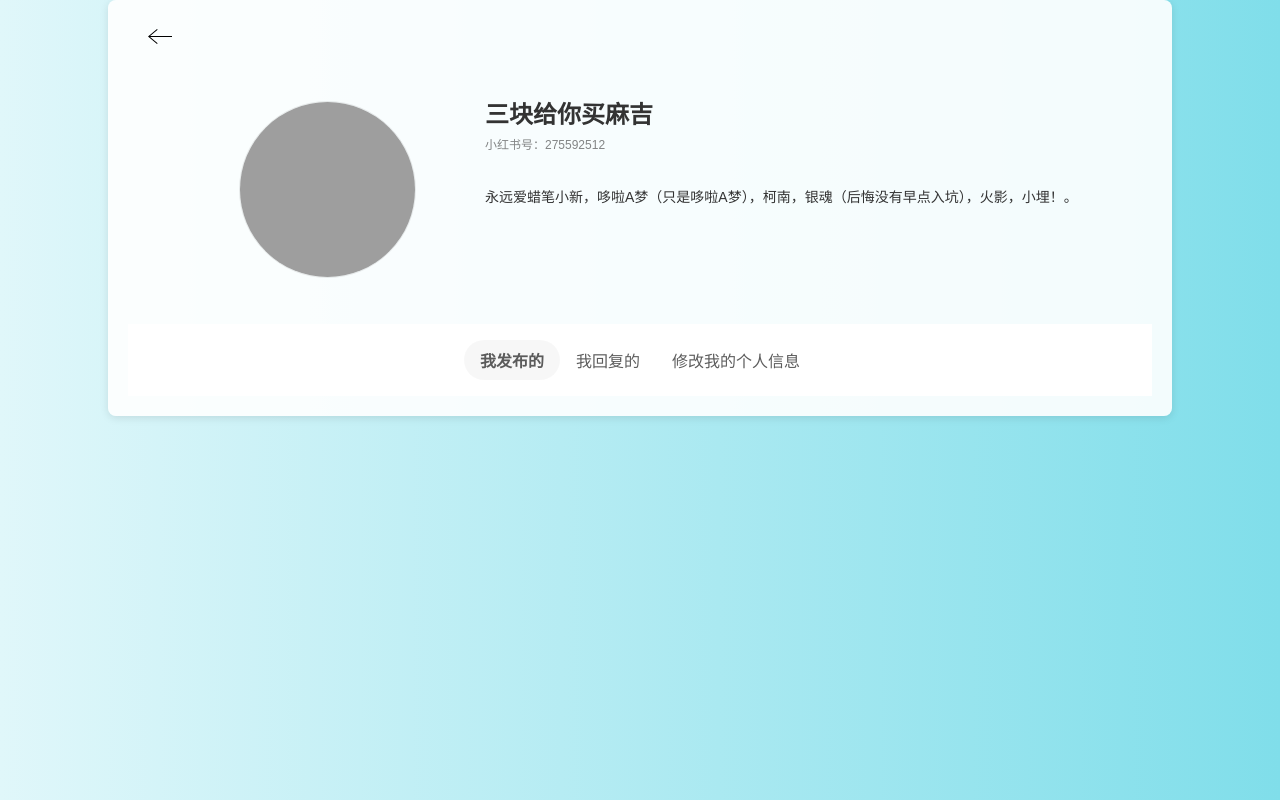
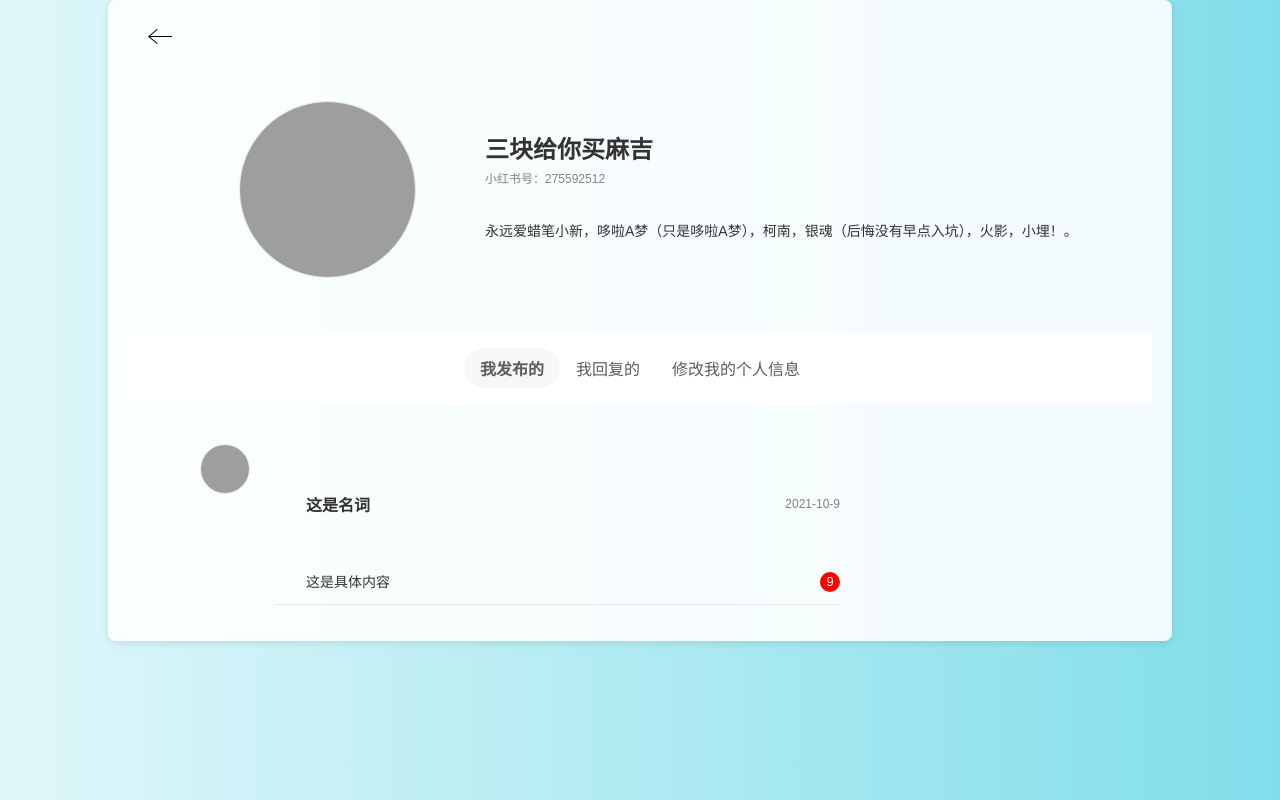
Before and after one commit to tingyuPP/NIS3368-findpartner, a Django app: page /my/ in a window 1280 px wide. Run offline with Django 5.2, Linux system fonts and the light colour scheme; grey boxes are pictures that could not be loaded.

Commit message:
加上我的发布与修改

```diff
--- a/app01/views.py
+++ b/app01/views.py
@@ -66,3 +66,11 @@ def publish(request):
 
 def my(request):
     return render(request, "user/my.html")
+
+
+def published(request):
+    return render(request, "user/myoptions/mypublished.html")
+
+
+def replied(request):
+    return render(request, "user/myoptions/myreplied.html")
--- a/nis3368/urls.py
+++ b/nis3368/urls.py
@@ -26,4 +26,6 @@ urlpatterns = [
     path("main/", views.main),
     path("publish/",views.publish),
     path("my/",views.my),
+    path("my/published/",views.published),
+    path("my/replied/",views.replied),
 ]
--- /dev/null
+++ b/static/css/mypublishedorreplied.css
@@ -0,0 +1,80 @@
+.message-container {
+    width: 40rem;
+}
+
+.message-item {
+    display: flex;
+    flex-direction: row;
+    padding-top: 24px;
+}
+
+.user-avatar {
+    margin-right: 24px;
+    flex-shrink: 0;
+}
+
+.avatar-item {
+    width: 48px;
+    height: 48px;
+    display: flex;
+    align-items: center;
+    justify-content: center;
+    cursor: pointer;
+    border-radius: 100%;
+    border: 1px solid rgba(0, 0, 0, 0.08);
+    object-fit: cover;
+}
+
+.main {
+    flex-grow: 1;
+    flex-shrink: 1;
+    display: flex;
+    flex-direction: row;
+    padding-bottom: 12px;
+    border-bottom: 1px solid rgba(0, 0, 0, 0.08);
+}
+
+.info {
+    flex-grow: 1;
+    flex-shrink: 1;
+}
+
+.user-info {
+    display: flex;
+    flex-direction: row;
+    align-items: center;
+    justify-content: space-between;
+    margin-bottom: 8px;
+}
+
+.user-info a {
+    color: #333;
+    font-size: 16px;
+    font-weight: 600;
+}
+
+.interaction-hint {
+    font-size: 12px;
+    color: rgba(51, 51, 51, 0.6);
+}
+
+.interaction-content {
+    display: flex;
+    font-size: 14px;
+    color: #333;
+    line-height: 140%;
+    cursor: pointer;
+    justify-content: space-between;
+    align-items: center;
+}
+
+.msg-count {
+    width: 20px;
+    height: 20px;
+    line-height: 20px;
+    font-size: 13px;
+    color: #fff;
+    background-color: red;
+    text-align: center;
+    border-radius: 100%;
+}
--- a/templates/user/my.html
+++ b/templates/user/my.html
@@ -75,17 +75,33 @@
 
         // 根据选中的选项更新内容
         const container = document.getElementById('feeds-tab-container');
+        container.innerHTML = ''; // 清空内容
+
+        let url = '';
         if (tab === 'published') {
-                container.innerHTML = "";
+            url = '/my/published/';
         } else if (tab === 'replied') {
-                container.innerHTML = '<p>这里显示我回复的内容</p><p>这里显示我回复的内容</p><p>这里显示我回复的内容</p><p>这里显示我回复的内容</p><p>这里显示我回复的内容</p><p>这里显示我回复的内容</p><p>这里显示我回复的内容</p><p>这里显示我回复的内容</p><p>这里显示我回复的内容</p><p>这里显示我回复的内容</p><p>这里显示我回复的内容</p><p>这里显示我回复的内容</p><p>这里显示我回复的内容</p><p>这里显示我回复的内容</p><p>这里显示我回复的内容</p><p>这里显示我回复的内容</p>';
+            url = '/my/replied/';
         } else if (tab === 'info') {
             container.innerHTML = '<p>这里显示我的个人信息</p>';
+            return;
+        }
+
+        // 使用 fetch API 加载 HTML 内容
+        if (url) {
+            fetch(url)
+                .then(response => response.text())
+                .then(data => {
+                    container.innerHTML = data;
+                })
+                .catch(error => console.error('Error loading content:', error));
         }
     }
 
     // 初始化默认选项
+    document.addEventListener('DOMContentLoaded', function () {
         selectTab('published');
+    });
 </script>
 </body>
 
--- a/templates/user/myoptions/mypublished.html
+++ b/templates/user/myoptions/mypublished.html
@@ -0,0 +1,24 @@
+{% load static %}
+
+<link rel="stylesheet" href="{% static 'css/mypublishedorreplied.css'%}">
+
+    <ul class="message-container">
+        <li class="message-item">
+            <a class="user-avatar">
+                <img class="avatar-item" src="https://tse1-mm.cn.bing.net/th/id/OIP-C.Zte3ljd4g6kqrWWyg-8fhAHaEo?w=264&h=180&c=7&r=0&o=5&dpr=1.3&pid=1.7" alt="帖子图片">
+            </a>
+            <div class="main">
+                <div class="info">
+                    <div class="user-info">
+                        <a class>这是名词</a>
+                        <div class="interaction-hint"><span>2021-10-9</span></div>
+                    </div>
+                    <div class="interaction-content">
+                        <span>这是具体内容</span>
+                        <div class="msg-count">9</div>
+                    </div>
+                </div>
+            </div>
+        </li>
+        <!-- 复制上面的<li>块以添加更多消息项 -->
+    </ul>
```
Lines whose indentation alone changed are shown as unchanged.
